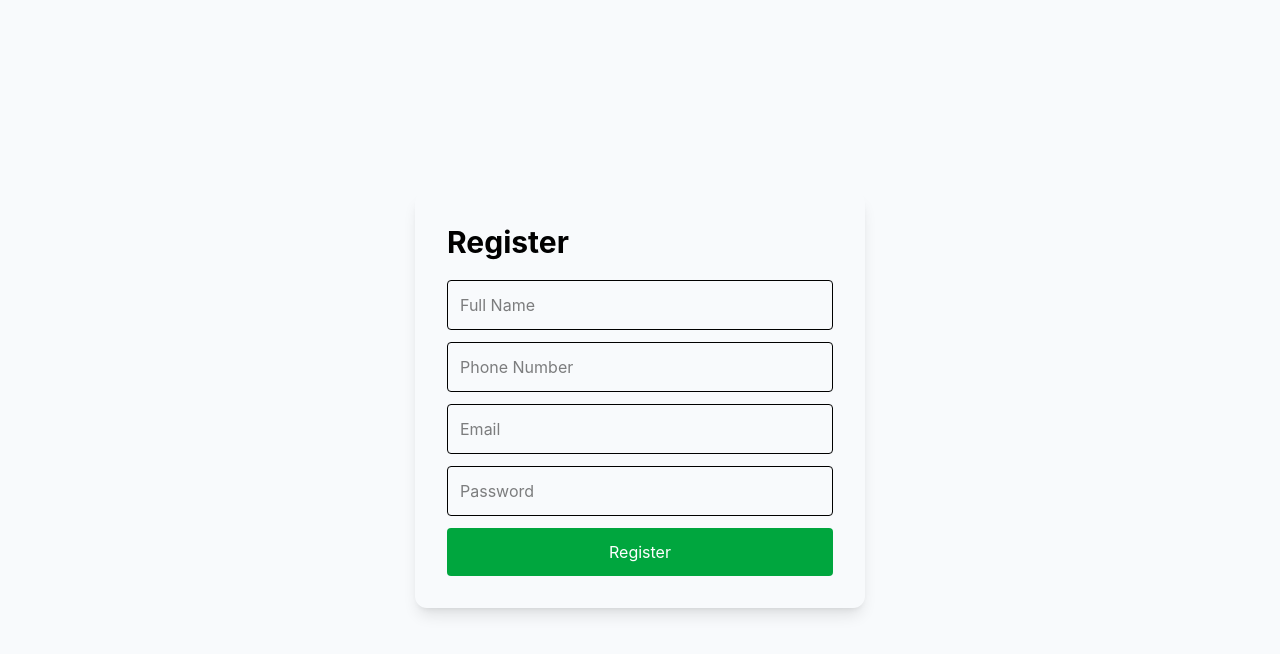
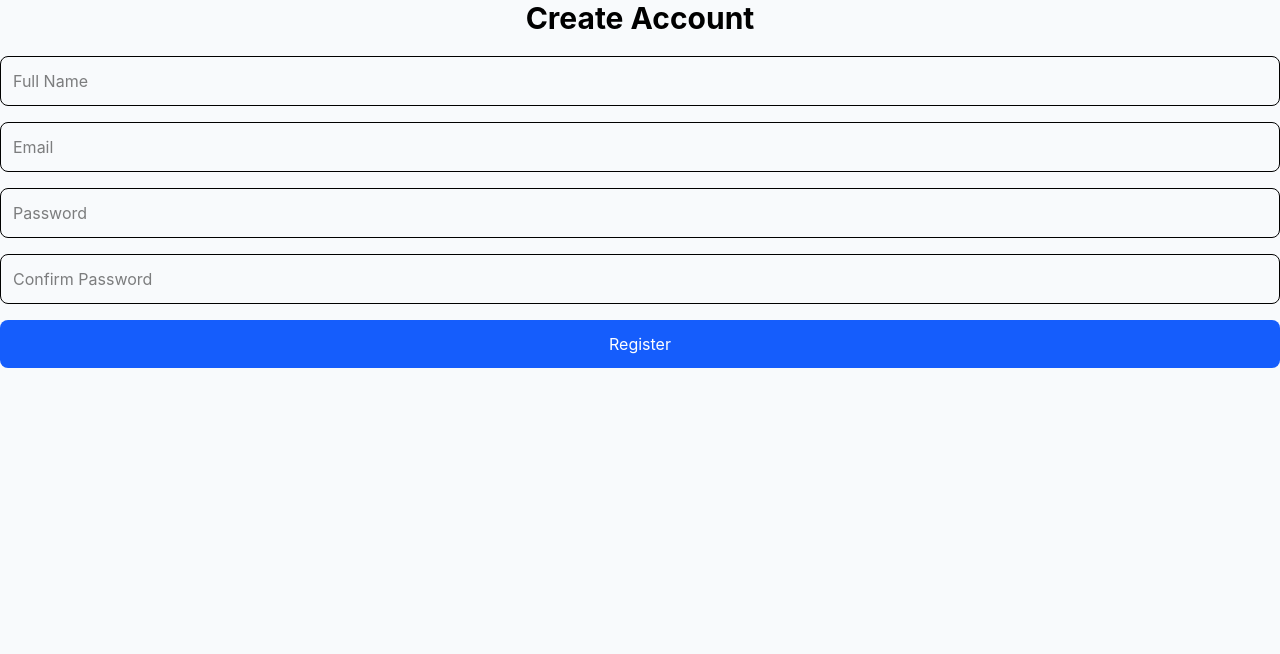
Before and after one commit to afkerthowfeek7860-code/Indoor-Sports-Booking-System, a React (Vite) app in the folder client/: page /register in a window 1280 px wide. Shown: the top 654 px of the page. Built offline with nearby package versions, Linux system fonts and the light colour scheme.

Commit message:
Implement sign up modal with registration form

```diff
--- a/client/src/components/Navbar.jsx
+++ b/client/src/components/Navbar.jsx
@@ -1,6 +1,6 @@
 import { Link } from "react-router-dom";
 
-function Navbar() {
+function Navbar({ openRegister }) {
   return (
     <nav className="bg-slate-900 text-white px-8 py-4 flex justify-between items-center">
       <h1 className="text-2xl font-bold text-blue-500">
@@ -10,6 +10,11 @@ function Navbar() {
       <div className="space-x-6">
         <Link to="/">Home</Link>
         <Link to="/booking">Book Now</Link>
+
+        <button onClick={openRegister}>
+          Sign Up
+        </button>
+
         <Link to="/login">Login</Link>
       </div>
     </nav>
--- /dev/null
+++ b/client/src/components/RegisterModal.jsx
@@ -0,0 +1,20 @@
+function RegisterModal({ isOpen, onClose, children }) {
+  if (!isOpen) return null;
+
+  return (
+    <div className="fixed inset-0 bg-black/50 flex justify-center items-center z-50">
+      <div className="bg-white rounded-xl p-6 relative w-[500px] max-h-[90vh] overflow-y-auto">
+        <button
+          onClick={onClose}
+          className="absolute top-3 right-4 text-2xl"
+        >
+          ×
+        </button>
+
+        {children}
+      </div>
+    </div>
+  );
+}
+
+export default RegisterModal;
--- a/client/src/pages/Home.jsx
+++ b/client/src/pages/Home.jsx
@@ -1,11 +1,23 @@
+import { useState } from "react";
 import Navbar from "../components/Navbar";
 import Footer from "../components/Footer";
 import heroImg from "../assets/hero.png";
+import Register from "./Register";
+import RegisterModal from "../components/RegisterModal";
 
 function Home() {
+  const [showRegister, setShowRegister] = useState(false);
+
   return (
     <>
-      <Navbar />
+      <Navbar openRegister={() => setShowRegister(true)} />
+
+      <RegisterModal
+        isOpen={showRegister}
+        onClose={() => setShowRegister(false)}
+      >
+        <Register />
+      </RegisterModal>
 
       {/* Hero Section */}
       <section className="bg-slate-900 min-h-screen text-white">
--- a/client/src/pages/Register.jsx
+++ b/client/src/pages/Register.jsx
@@ -1,18 +1,42 @@
 function Register() {
   return (
-    <div className="min-h-screen flex items-center justify-center">
-      <div className="shadow-lg p-8 rounded-xl w-[450px]">
-        <h2 className="text-3xl font-bold mb-5">Register</h2>
+    <div>
+      <h2 className="text-3xl font-bold mb-5 text-center">
+        Create Account
+      </h2>
 
-        <input placeholder="Full Name" className="border w-full p-3 mb-3 rounded" />
-        <input placeholder="Phone Number" className="border w-full p-3 mb-3 rounded" />
-        <input placeholder="Email" className="border w-full p-3 mb-3 rounded" />
-        <input placeholder="Password" className="border w-full p-3 mb-3 rounded" />
+      <form className="space-y-4">
+        <input
+          type="text"
+          placeholder="Full Name"
+          className="w-full border p-3 rounded-lg"
+        />
 
-        <button className="bg-green-600 text-white w-full py-3 rounded">
+        <input
+          type="email"
+          placeholder="Email"
+          className="w-full border p-3 rounded-lg"
+        />
+
+        <input
+          type="password"
+          placeholder="Password"
+          className="w-full border p-3 rounded-lg"
+        />
+
+        <input
+          type="password"
+          placeholder="Confirm Password"
+          className="w-full border p-3 rounded-lg"
+        />
+
+        <button
+          type="submit"
+          className="w-full bg-blue-600 text-white py-3 rounded-lg hover:bg-blue-700"
+        >
           Register
         </button>
-      </div>
+      </form>
     </div>
   );
 }
```
